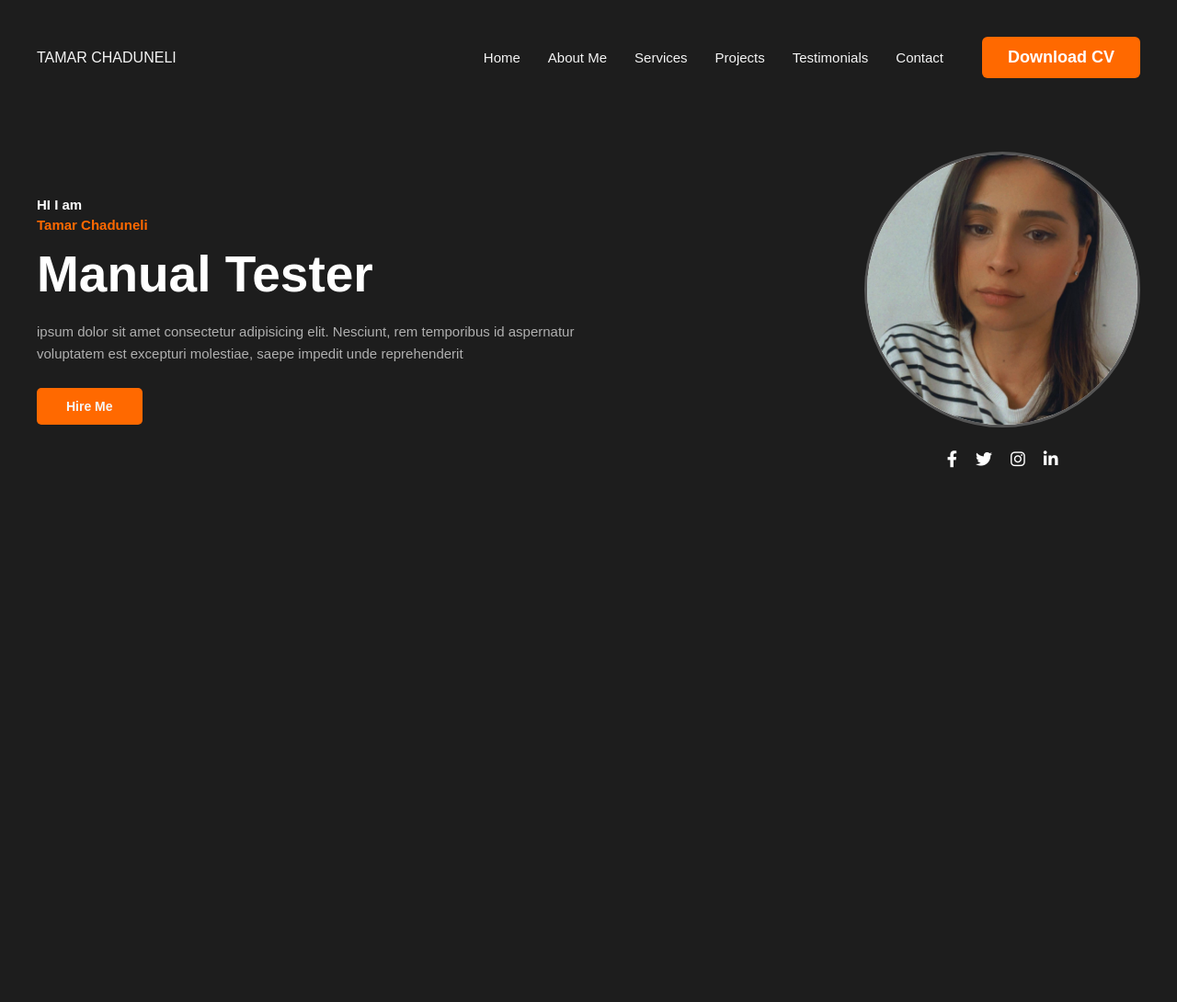
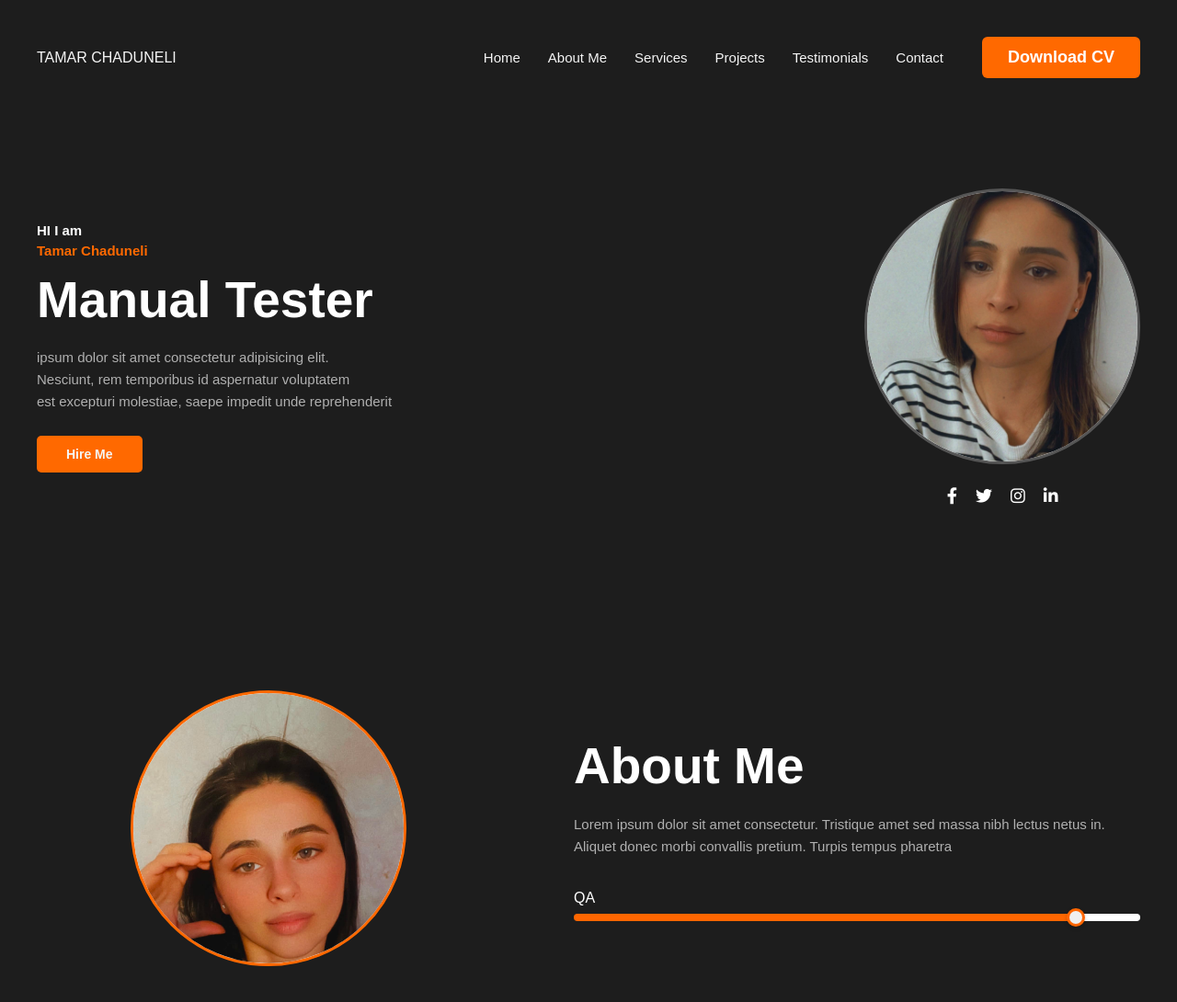
Before and after one commit to takochaduneli7-byte/tako18, a plain HTML site: page index.html in a window 1280 px wide. Shown: the whole page at 92% size. Before the commit the page ends 800 px from the top, so only its background shows below. Drawn offline with Linux system fonts and the light colour scheme.

Commit message:
about me

```diff
--- a/app.js
+++ b/app.js
@@ -1,12 +1,47 @@
 document.addEventListener('DOMContentLoaded', () => {
     const slides = document.querySelectorAll('.slide');
     let currentSlide = 0;
+    if (slides.length > 0) {
+        function nextSlide() {
+            slides[currentSlide].classList.remove('active');
+            currentSlide = (currentSlide + 1) % slides.length;
+            slides[currentSlide].classList.add('active');
+        }
+        setInterval(nextSlide, 5000);
+    }
+    const aboutSection = document.querySelector('#about');
+    const skillSliders = document.querySelectorAll('.skill-slider');
+    let hasAnimated = false;
+    function animateSliders() {
+        skillSliders.forEach(slider => {
+            const targetValue = parseInt(slider.getAttribute('data-target')) || 0;
+            let currentValue = 0;
+            const interval = setInterval(() => {
+                if (currentValue >= targetValue) {
+                    clearInterval(interval);
+                } else {
+                    currentValue++;
+                    slider.value = currentValue;
+                    slider.style.setProperty('--value', `${currentValue}%`);
+                }
+            }, 12);
+        });
+    }
+    skillSliders.forEach(slider => {
+        slider.addEventListener('input', () => {
+            slider.style.setProperty('--value', `${slider.value}%`);
+        });
+    });
+    if (aboutSection) {
+        const observer = new IntersectionObserver((entries) => {
+            entries.forEach(entry => {
+                if (entry.isIntersecting && !hasAnimated) {
+                    animateSliders();
+                    hasAnimated = true;
+                }
+            });
+        }, { threshold: 0.3 });
 
-
-  function nextSlide() {
-        slides[currentSlide].classList.remove('active');
-        currentSlide = (currentSlide + 1) % slides.length;
-        slides[currentSlide].classList.add('active');
+        observer.observe(aboutSection);
     }
-    setInterval(nextSlide, 5000);
 });
--- a/index.html
+++ b/index.html
@@ -25,6 +25,7 @@
         </div>
     </header>
     <main class="main-container">
+        <section class="hero-section" id="home">
         <div class="info">
                 <p class="hi">HI I am</p>
                 <p class="tamar">Tamar Chaduneli</p>
@@ -49,7 +50,26 @@
         <a href="https://www.linkedin.com/in/tako-chaduneli-757319255/"><i class="fab fa-linkedin-in"></i></a>
      </div>
     </div>
-
+    </section>
+      <section class="about-section" id="about">
+            <div class="about-img-box">
+                <div class="about-img-wrapper">
+                    <img src="./img/9918f14c-137c-48c2-ac7d-984c9744ff63.jpeg" alt="tamar chaduneli">
+                </div>
+            </div>
+            <div class="about-content">
+                <h2 class="about-title">About Me</h2>
+                <p class="about-text">
+                    Lorem ipsum dolor sit amet consectetur. Tristique amet sed massa nibh lectus netus in. Aliquet donec morbi convallis pretium. Turpis tempus pharetra
+                </p>
+                <div class="skills-list">
+                    <div class="skill-item">
+                     <span class="skill-title">QA</span>
+                      <input type="range" class="skill-slider" value="0" data-target="90" style="--value: 0%;">
+                    </div>
+                </div>
+            </div>
+        </section>
     </main>
 </body>
 </html>
--- a/style.css
+++ b/style.css
@@ -20,7 +20,7 @@
  }
  .container
  {
-    max-width: 1600px;
+    max-width: 1400px;
     margin: 0 auto;
     padding: 0 40px;
     display: flex;
@@ -64,19 +64,31 @@
     font-weight: 600;
     border-radius: 6px;
     transition: background-color 0.3s ease;
-}
+ }
  .cv-btn:hover
  {
    background-color: #e05d00;
+ }
+ .hero-section
+ {
+   width: 100%;
+   padding: 40px 0 80px 0;
  }
 .main-container
 {
 max-width: 1400px;
 margin: 40px auto;
-padding: 0 40px;
+padding: 0 40px 100px 40px;
 display: flex;
-align-items: center;
-justify-content: space-between;
+flex-direction: column;
+gap: 120px;
+}
+.hero-section
+{
+   display: flex;
+   align-items: center;
+   justify-content: space-between;
+   width: 100%;
 }
 .info
 {
@@ -101,7 +113,7 @@ justify-content: space-between;
    line-height: 1.1;
    margin: 15px 0 20px 0;
 }
-.desc
+.desc span
 {
    display: block;
    color: #b0b0b0;
@@ -156,14 +168,6 @@ cursor: pointer;
 {
     opacity: 1;
 }
-.img-wrapper img
-{
-    width: 100%;
-    height: 100%;
-    object-fit: cover;
-    object-position: center top;
-    display: block;
-}
 .social-links
 {
    display: flex;
@@ -178,3 +182,100 @@ cursor: pointer;
    text-decoration: none;
    transition: color 0.3s ease;
 }
+.about-section
+{
+   display: flex;
+   align-items: center;
+   justify-content: space-between;
+   width: 100%;
+   gap: 80px;
+}
+.about-img-box
+{
+   width: 45%;
+   display: flex;
+   justify-content: center;
+}
+.about-img-wrapper
+{
+   width: 300px;
+   height: 300px;
+   border-radius: 50%;
+   overflow: hidden;
+   border: 3px solid #ff6900;
+   background-color: #ffffff;
+}
+.about-img-wrapper img
+{
+   width: 100%;
+   height: 100%;
+   object-fit: cover;
+   object-position: center top;
+   display: block;
+}
+.about-content
+{
+   width: 55%;
+}
+.about-title
+{
+   font-size: 55px;
+   font-weight: 700;
+   color: #ffffff;
+   margin-bottom: 20px;
+}
+.about-text
+{
+    color: #b0b0b0;
+    font-size: 15px;
+    line-height: 1.6;
+    margin-bottom: 35px;
+    max-width: 600px;
+}
+.skills-list
+{
+   display: flex;
+   flex-direction: column;
+   gap: 20px;
+}
+.skill-item
+{
+   display: flex;
+   flex-direction: column;
+   gap: 8px;
+}
+.skill-slider {
+  -webkit-appearance: none;
+  appearance: none;
+  width: 100%;
+  height: 8px;
+  border-radius: 4px;
+  outline: none;
+  background: linear-gradient(
+    to right,
+    #ff6600 0%,
+    #ff6600 var(--value),
+    #ffffff var(--value),
+    #ffffff 100%
+  );
+}
+.skill-slider::-webkit-slider-thumb {
+  -webkit-appearance: none;
+  appearance: none;
+  width: 20px;
+  height: 20px;
+  border-radius: 50%;
+  background-color: #f0f0f0;
+  border: 3px solid #ff6600;
+  cursor: pointer;
+  box-shadow: 0 2px 4px rgba(0, 0, 0, 0.2);
+}
+   .skill-slider::-moz-range-thumb {
+  width: 14px;
+  height: 14px;
+  border-radius: 50%;
+  background-color: #f0f0f0;
+  border: 3px solid #ff6600;
+  cursor: pointer;
+  box-shadow: 0 2px 4px rgba(0, 0, 0, 0.2);
+}
```
